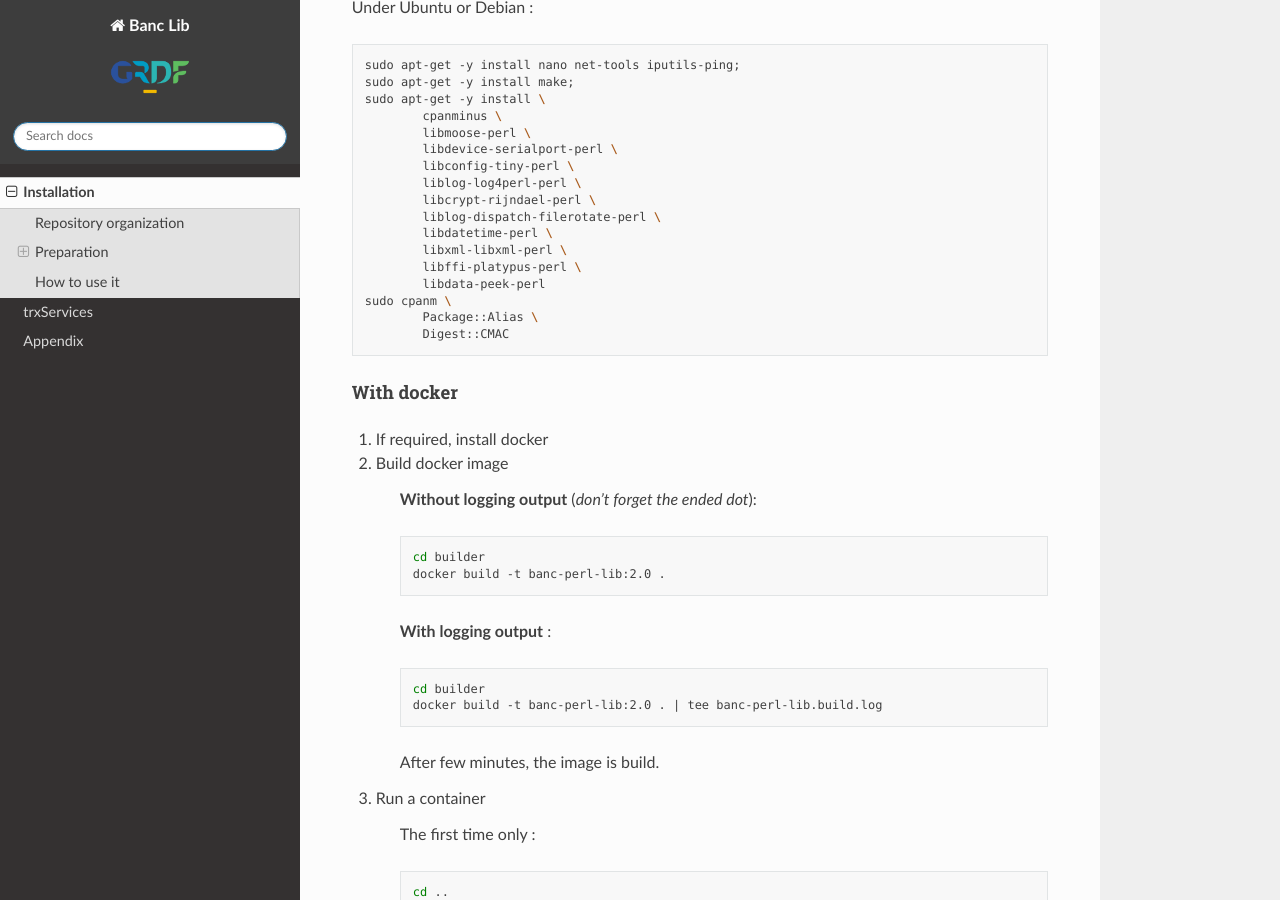
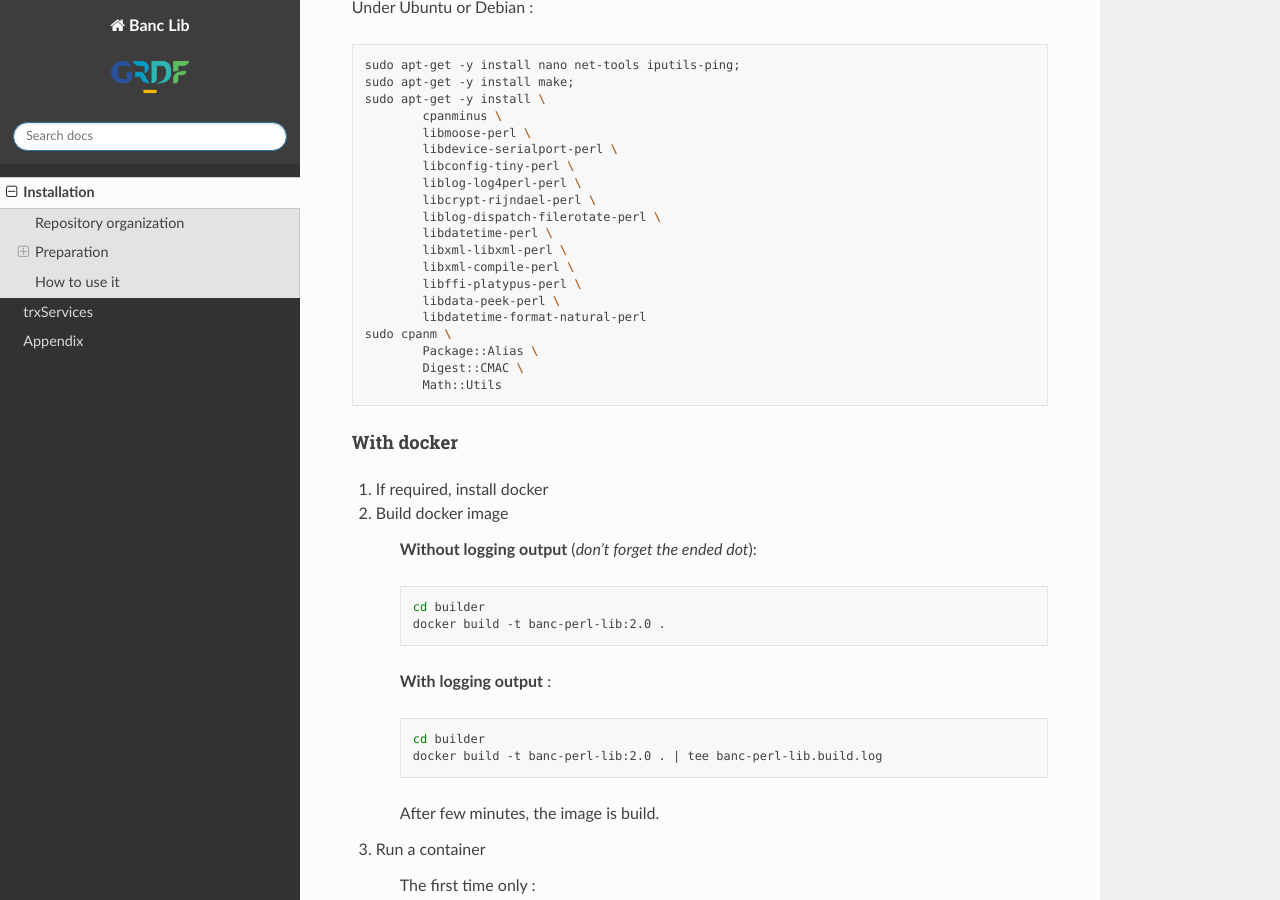
Before and after one commit to GT5679/banc_lib, a Sphinx documentation site: the page built from docs/installation.rst, in a window 1280 px wide and 900 px high, scrolled down 1025 px. Built offline with Sphinx 7.4.7 and the Read the Docs theme 2.0.0, drawn with Linux system fonts in a browser that asks for light colours.

```diff
--- a/docs/appendix.rst
+++ b/docs/appendix.rst
@@ -15,7 +15,7 @@
 
 It is composed by : SET 12345678  **01**   *00*
 
- - SET : Manufacturer Code (that is translated to manufacturer ID : 0xB44C)
+ - SET : Manufacturer Code (that is translated to manufacturer ID : 0x4CB4)
  - 12345678 : Device number
  - **01**  : Device Version
  - *00*  : Device Type
@@ -29,10 +29,10 @@
 
 But **warning** to the Little-Endian / Big-Endian conversion :
 
-- M-Field (2 bytes) : is the Manufacturer code in "little-endian" => 0x4CB4
+- M-Field (2 bytes) : is the Manufacturer code in "little-endian" => 0xB44C
 - A-Field (6 bytes) : partly little-endian => 78563412 **01** *00*
 
-**That give us**  : *0x4CB4785634120100*
+**That give us**  : *0xB44C785634120100*
 
 .. *****************************************************************************
 .. references
--- a/docs/installation.rst
+++ b/docs/installation.rst
@@ -65,13 +65,14 @@
             liblog-dispatch-filerotate-perl \
             libdatetime-perl \
             libxml-libxml-perl \
+            libxml-compile-perl \
             libffi-platypus-perl \
-            libdata-peek-perl
+            libdata-peek-perl \
+            libdatetime-format-natural-perl
     sudo cpanm \
             Package::Alias \
-            Digest::CMAC
-
-
+            Digest::CMAC \
+            Math::Utils
 
 With docker
 ^^^^^^^^^^^
```
Also changed, not shown: 9 other files.
